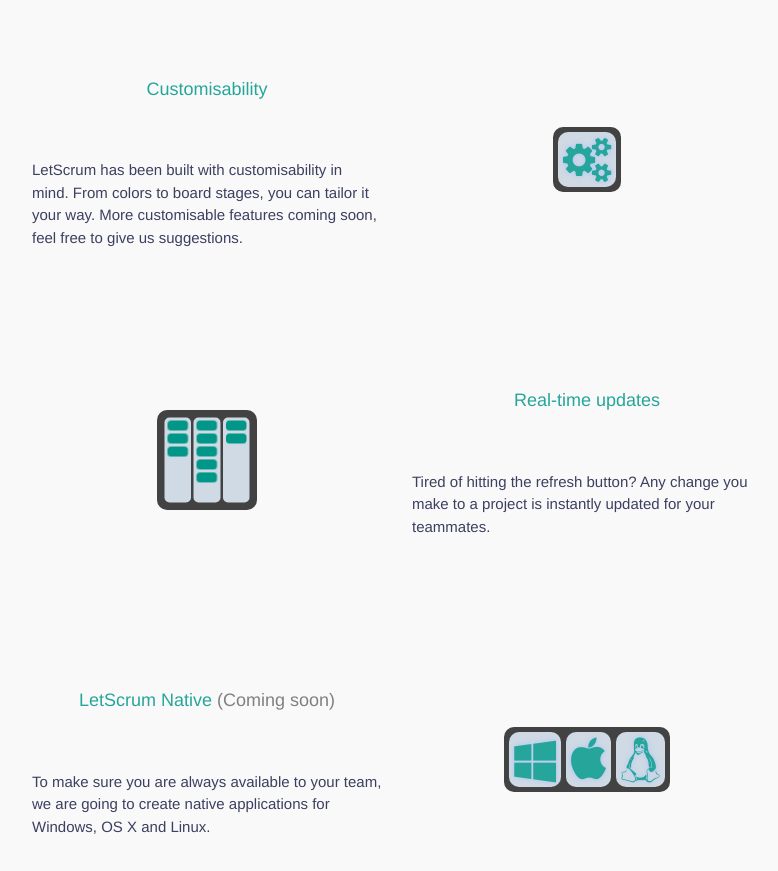
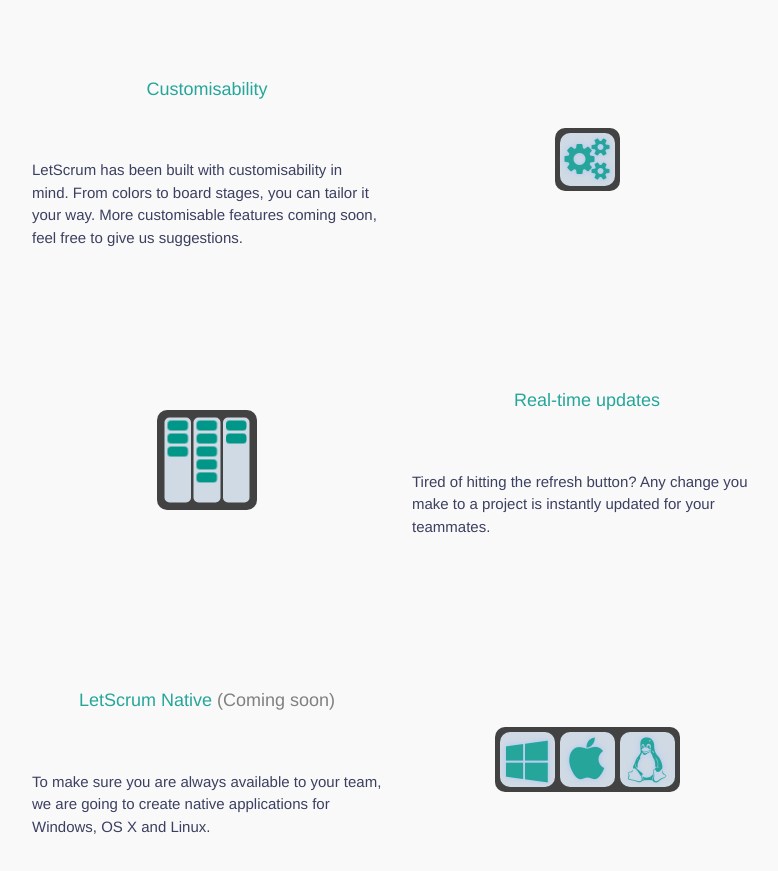
Before and after one commit to Noxdew/letscrum, a plain HTML site: page index.html in a window 1280 px wide. Shown: the part 1060-1931 px from the top of the page, without its empty margins (243-1021 px from the left). Drawn offline with nearby package versions, Linux system fonts and the light colour scheme.

Commit message:
Fix: icon size

```diff
--- a/index.html
+++ b/index.html
@@ -108,7 +108,7 @@
             <div class="logo">
               <div class="logo-inner">
                 <div class="blue-title glow">
-                  <i class="fa fa-cogs fa-3x" aria-hidden="true"></i>
+                  <i class="fa fa-cogs fa-3x" style="font-size: 2.8em;" aria-hidden="true"></i>
                 </div>
               </div>
             </div>
--- a/stylesheets/stylesheet.css
+++ b/stylesheets/stylesheet.css
@@ -1137,6 +1137,7 @@
   background-color: #d0dae4;
   padding: 5px;
   border-radius: 10px;
+  width: 55px;
 }
 
 .logo .blue-title {
```
